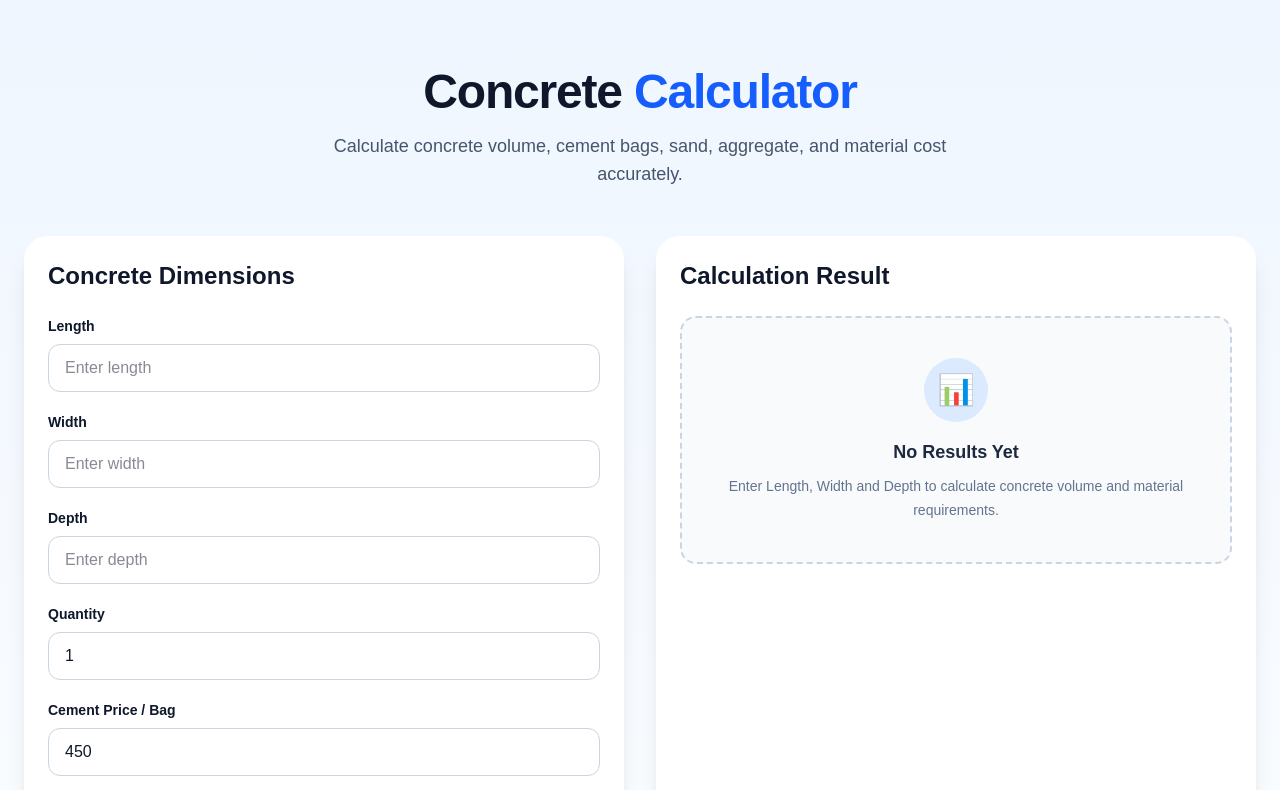
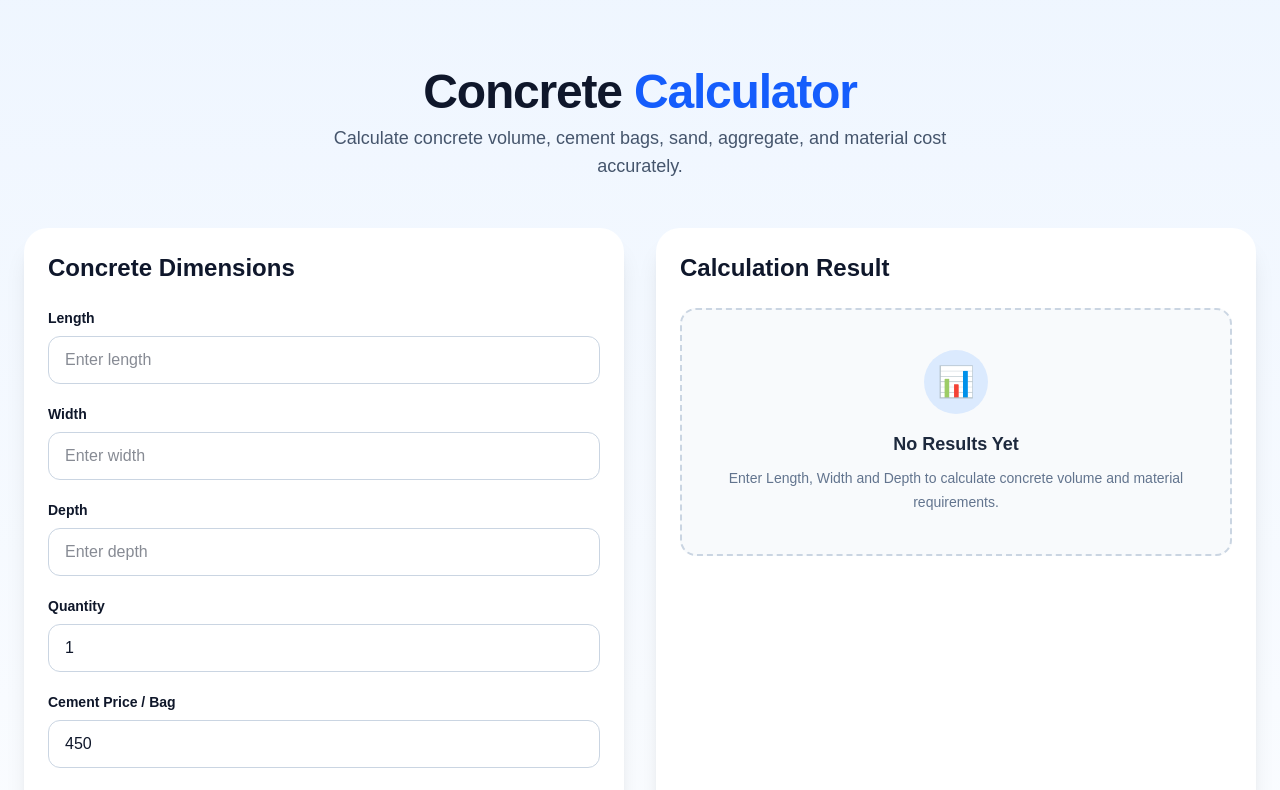
Before and after one commit to km7max-cmd/cornerspan, a Next.js app: page /calculators/concrete in a window 1280 px wide. Shown: the top 790 px of the page. Built offline with nearby package versions, Linux system fonts and the light colour scheme.

Commit message:
Fix paragraph margin in CalculatorHero component
Adjusted margin-top for better spacing in the CalculatorHero component.

```diff
--- a/app/components/CalculatorHero.tsx
+++ b/app/components/CalculatorHero.tsx
@@ -18,7 +18,7 @@ export default function CalculatorHero({
           <span className="text-blue-600">{highlight}</span>
         </h1>
 
-        <p className="mx-auto mt-4 max-w-2xl text-base leading-7 text-slate-600 sm:text-lg">
+        <p className="mx-auto mt-2 max-w-2xl text-base leading-7 text-slate-600 sm:text-lg">
           {description}
         </p>
 
```
